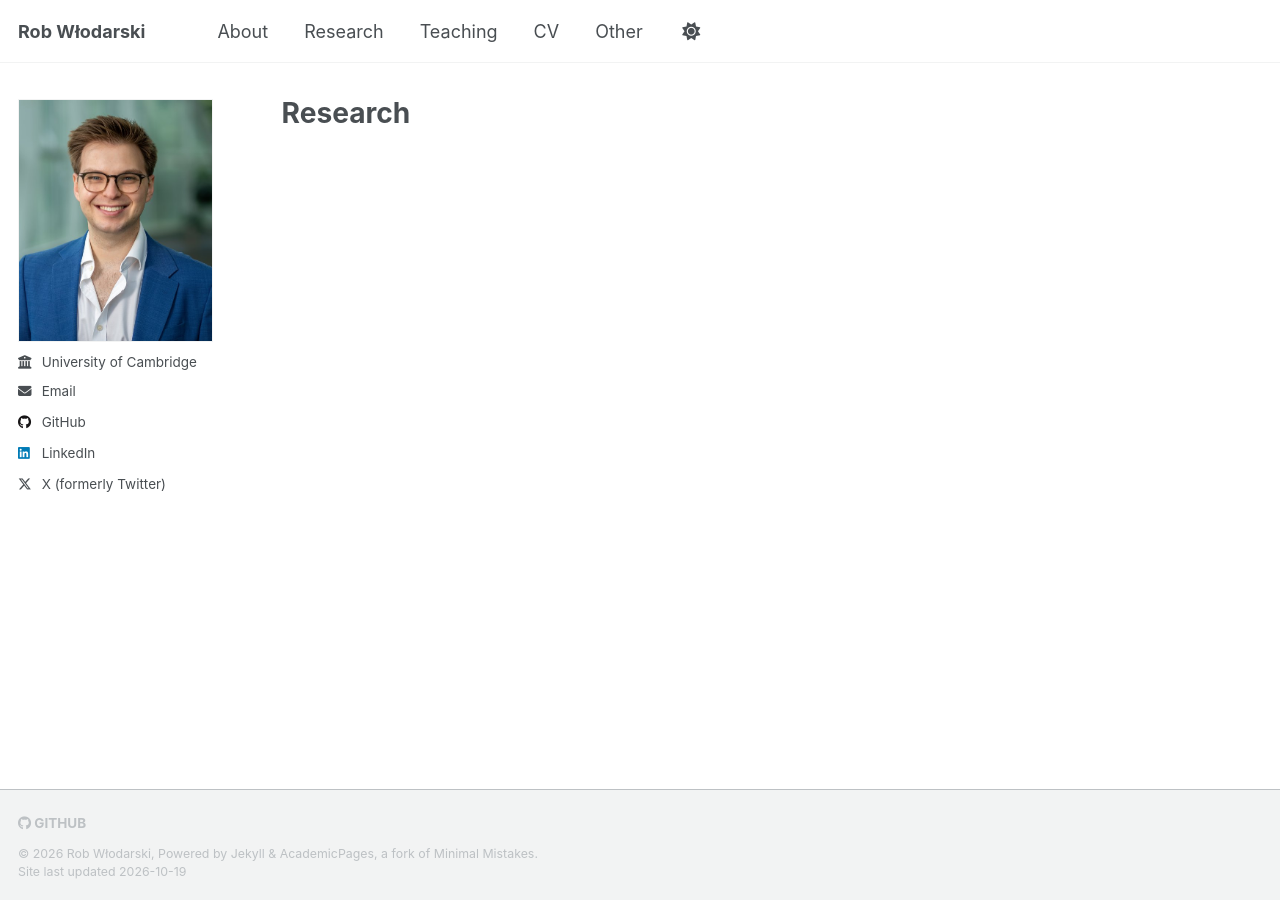
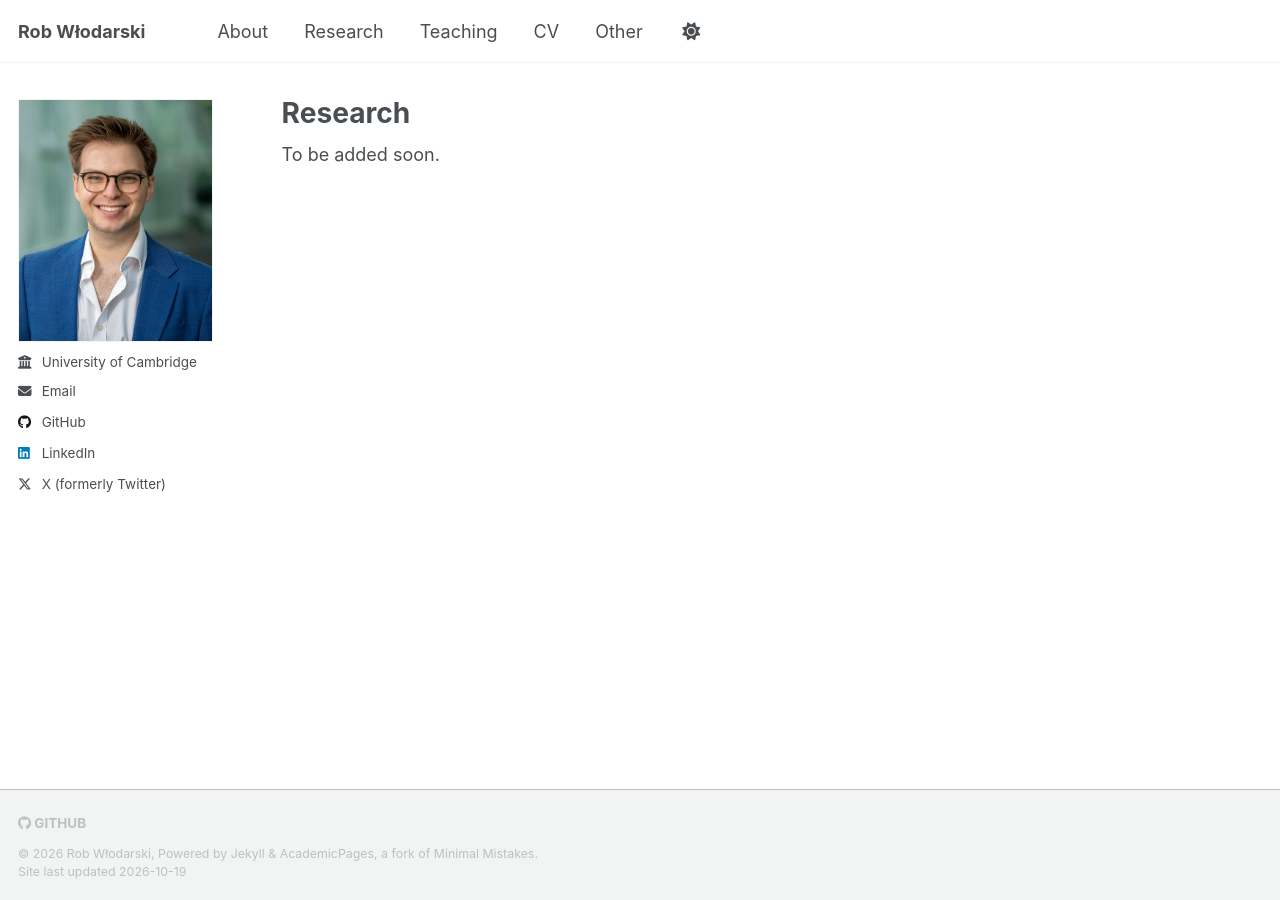
Before and after one commit to robertwlodarski/robertwlodarski.github.io, a Jekyll site: the page built from _pages/research.md, in a window 1280 px wide. Built offline with Jekyll 4.4.1, drawn with Linux system fonts in a browser that asks for light colours.

Commit message:
Added short notes to the other sides

```diff
--- a/_pages/research.md
+++ b/_pages/research.md
@@ -3,3 +3,5 @@ title: "Research"
 permalink: /research/
 author_profile: true
 ---
+
+To be added soon.
```
Also changed, not shown: _pages/teaching.md (+2 -0 lines).
